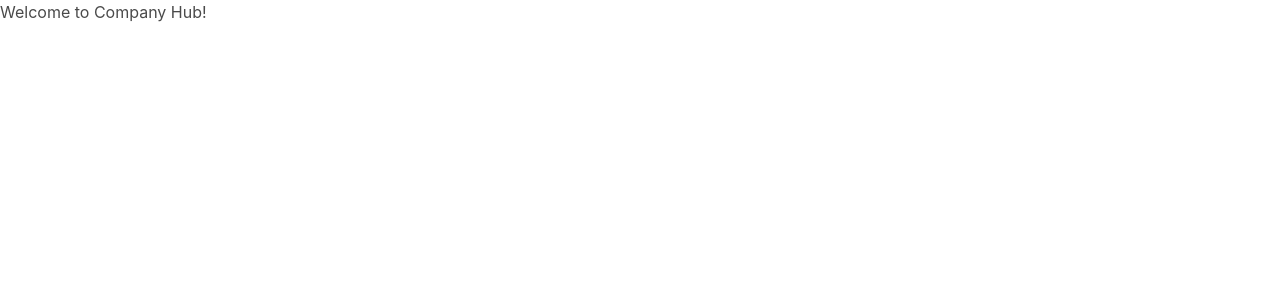
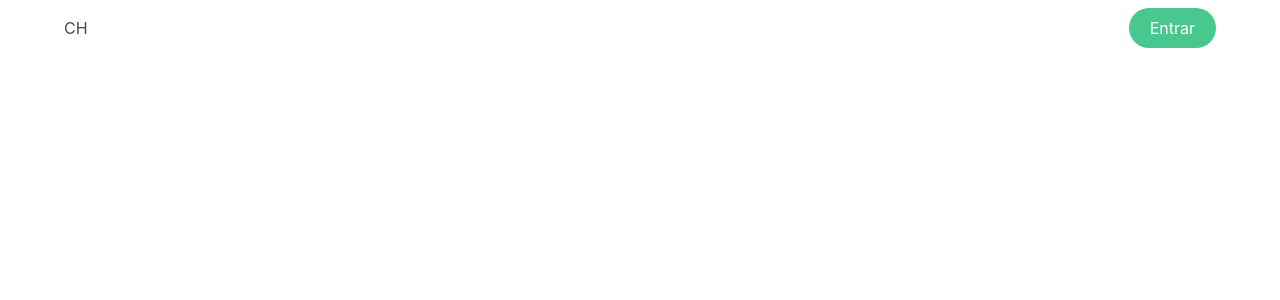
Before and after one commit to Annatsu/company-hub, a React (Create React App) app in the folder client/: page / in a window 1280 px wide. Shown: the top 300 px of the page. Built offline with nearby package versions, Linux system fonts and the light colour scheme.

Commit message:
Create Navbar component and use it in App

```diff
--- a/client/src/App.js
+++ b/client/src/App.js
@@ -5,6 +5,7 @@ import PropTypes from 'prop-types';
 // Components
 import { BrowserRouter } from 'react-router-dom';
 import ApplicationRoutes from './routes';
+import Navbar from './components/Navbar';
 
 // Hooks
 import useAuthentication from './hooks/useAuthentication';
@@ -21,6 +22,7 @@ const App = () => {
   return (
     <GlobalProviders>
       <BrowserRouter>
+        <Navbar />
         <ApplicationRoutes />
       </BrowserRouter>
     </GlobalProviders>
--- /dev/null
+++ b/client/src/components/Navbar.js
@@ -0,0 +1,63 @@
+// React
+import React, { useState, useCallback } from 'react';
+import PropTypes from 'prop-types';
+import cx from 'classnames';
+
+// Components
+import { Link } from 'react-router-dom';
+import AuthButton from './AuthButton';
+
+// Constants
+const NAVBAR_ID = 'app-navbar-menu';
+
+const Navbar = () => {
+  const [isBurgerToggled, setBurgerState] = useState(false);
+  const toggleBurger = useCallback(() => {
+    setBurgerState(!isBurgerToggled);
+  }, [isBurgerToggled]);
+
+  return (
+    <nav className='navbar is-fixed-top is-transparent' role='navigation'>
+      <div className='container'>
+        <NavbarBrand isActive={isBurgerToggled} onBurgerClick={toggleBurger} />
+        <div id={NAVBAR_ID} className={cx('navbar-menu', isBurgerToggled && 'is-active')}>
+          <div className='navbar-end'>
+            <div className='navbar-item'>
+              <div className='buttons'>
+                <AuthButton />
+              </div>
+            </div>
+          </div>
+        </div>
+      </div>
+    </nav>
+  );
+};
+
+const NavbarBrand = ({ isActive, onBurgerClick }) => (
+  <div className='navbar-brand'>
+    <Link to='/' className='navbar-item'>
+      CH
+    </Link>
+
+    <a
+      role='button'
+      className={cx('navbar-burger burger', isActive && 'is-active')}
+      aria-label='menu'
+      aria-expanded='false'
+      data-target={NAVBAR_ID}
+      onClick={onBurgerClick}
+    >
+      <span aria-hidden='true'></span>
+      <span aria-hidden='true'></span>
+      <span aria-hidden='true'></span>
+    </a>
+  </div>
+);
+
+NavbarBrand.propTypes = {
+  isActive: PropTypes.bool,
+  onBurgerClick: PropTypes.func,
+};
+
+export default Navbar;
```
